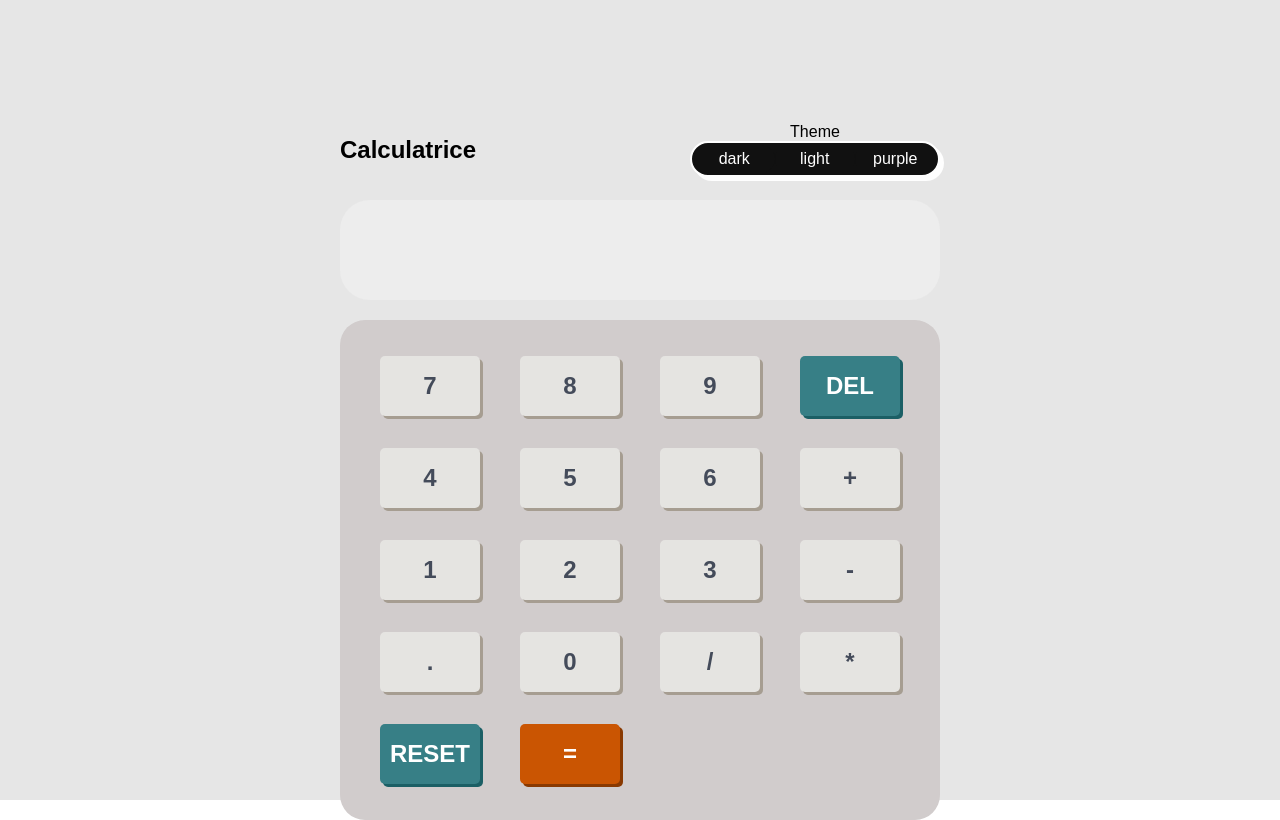
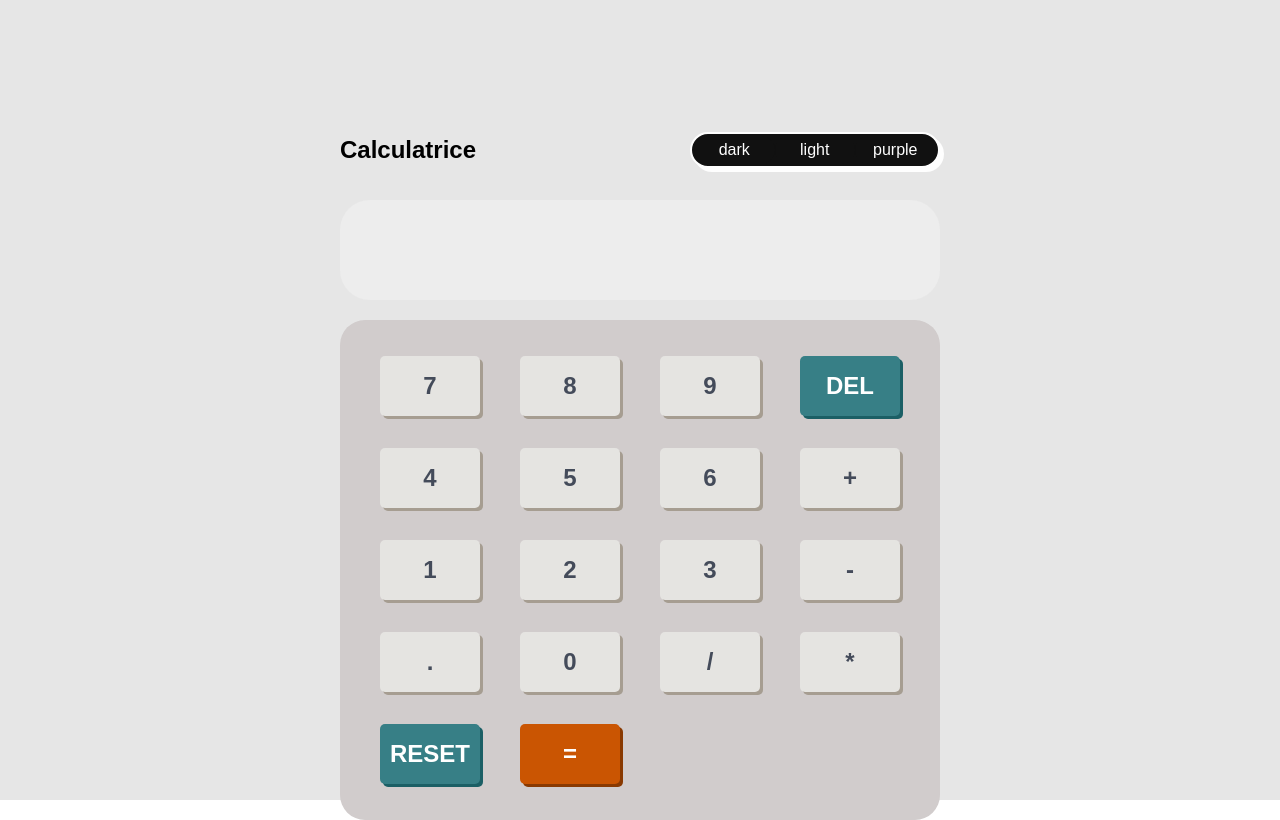
Before and after one commit to Kintoraa/calculatrice, a React (Vite) app: page / in a window 1280 px wide. Built offline with nearby package versions, Linux system fonts and the light colour scheme.

Commit message:
Version 1.0

```diff
--- a/src/components/BackGroundComponent.jsx
+++ b/src/components/BackGroundComponent.jsx
@@ -21,7 +21,6 @@ export const Background = ({ children }) => {
             <h1>Calculatrice</h1>
           </div>
           <div>
-            <p>Theme</p>
             <ButtonTheme></ButtonTheme>
           </div>
         </div>
```
